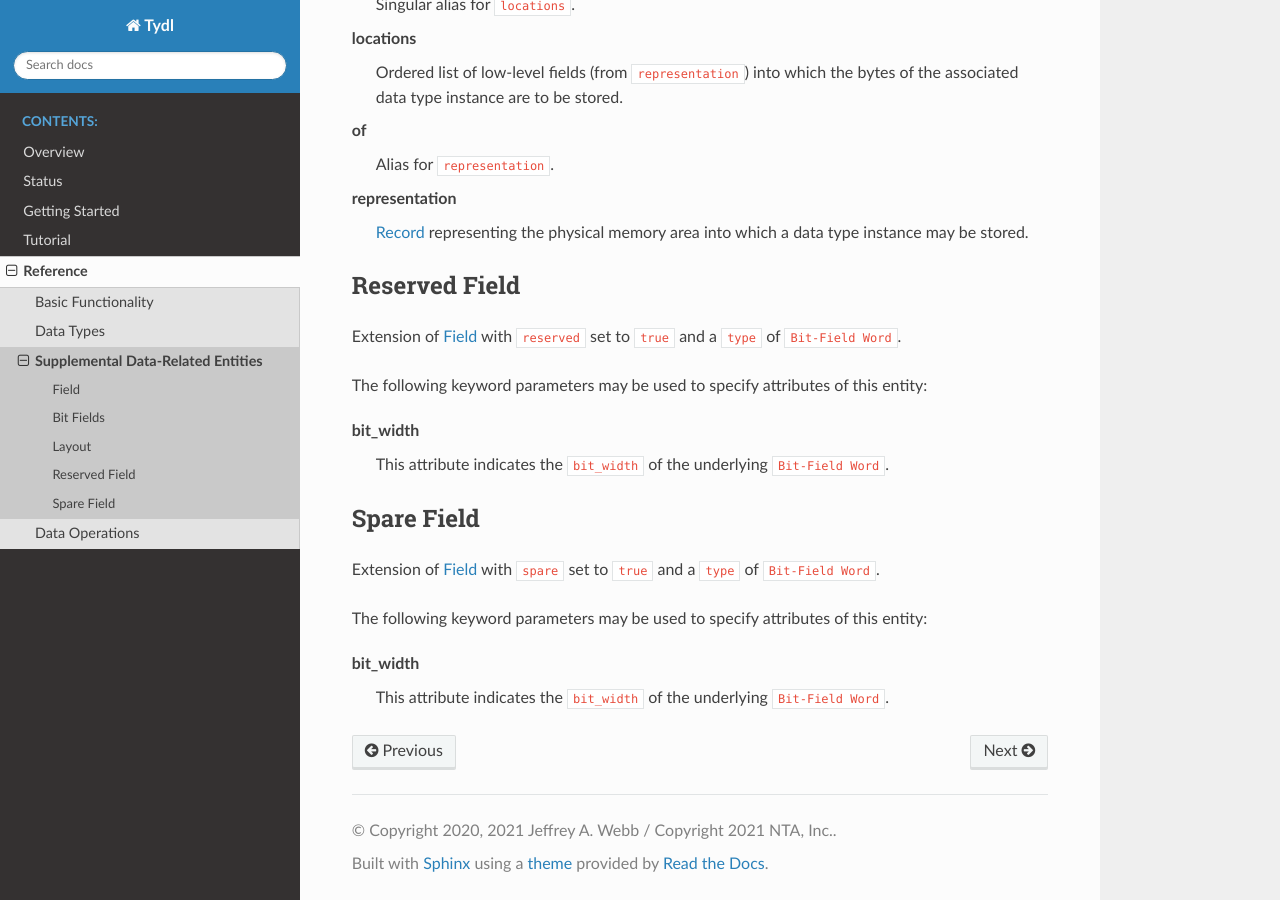
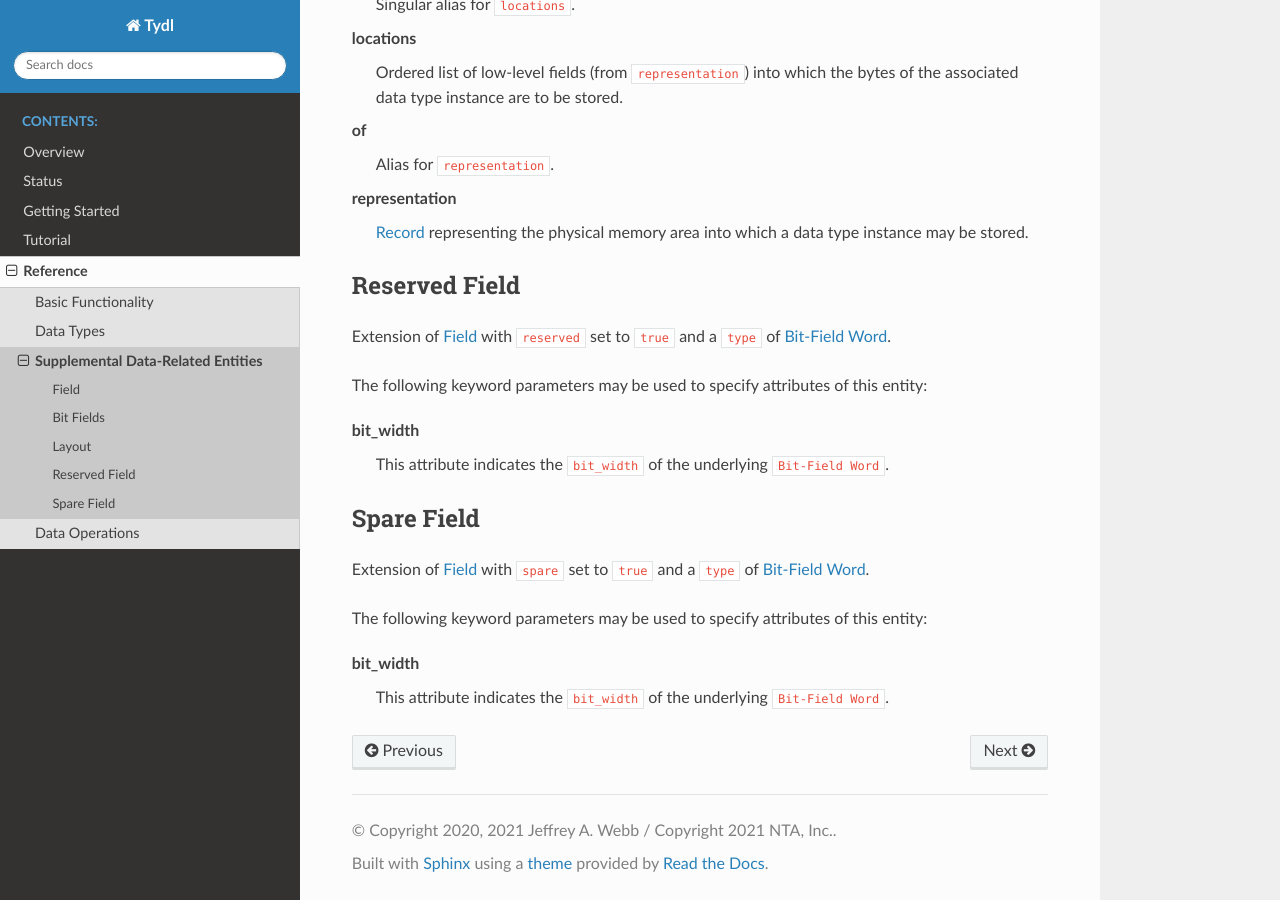
Before and after one commit to codecraftingtools/tydl, a Sphinx documentation site: the page built from doc/supp_data_reference.rst, in a window 1280 px wide and 900 px high, scrolled down 2062 px. Built offline with Sphinx 7.4.7 and the Read the Docs theme 2.0.0, drawn with Linux system fonts in a browser that asks for light colours; some of the changed lines change nothing that is shown.

Commit message:
Very minor update to last commit (added link).

```diff
--- a/doc/supp_data_reference.rst
+++ b/doc/supp_data_reference.rst
@@ -138,7 +138,7 @@ Reserved Field
 ==============
 
 Extension of `Field <Field>` with ``reserved`` set to ``true`` and a ``type``
-of ``Bit-Field Word``.
+of `Bit-Field Word <Bit-Field Word>`.
 
 The following keyword parameters may be used to specify attributes of this
 entity:
@@ -153,7 +153,7 @@ Spare Field
 ===========
 
 Extension of `Field <Field>` with ``spare`` set to ``true`` and a ``type`` of
-``Bit-Field Word``.
+`Bit-Field Word <Bit-Field Word>`.
 
 The following keyword parameters may be used to specify attributes of this
 entity:
```
